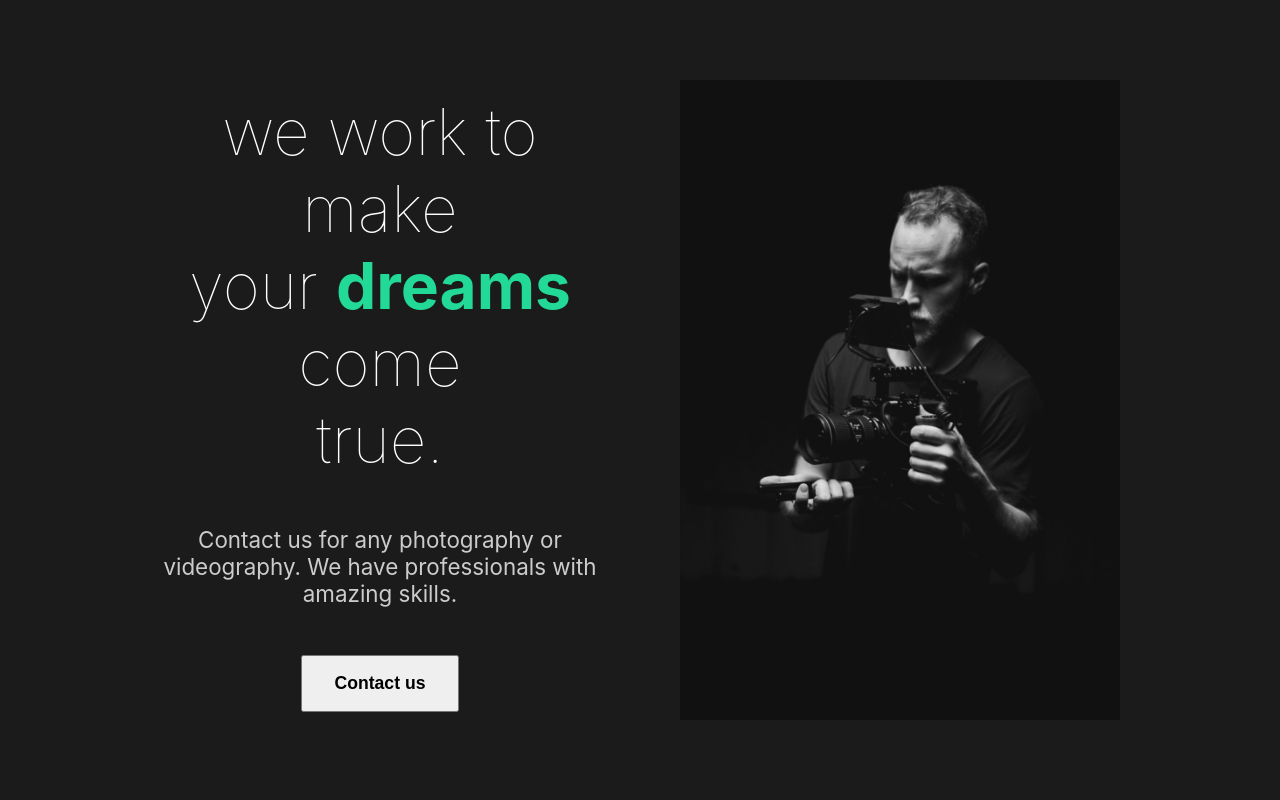
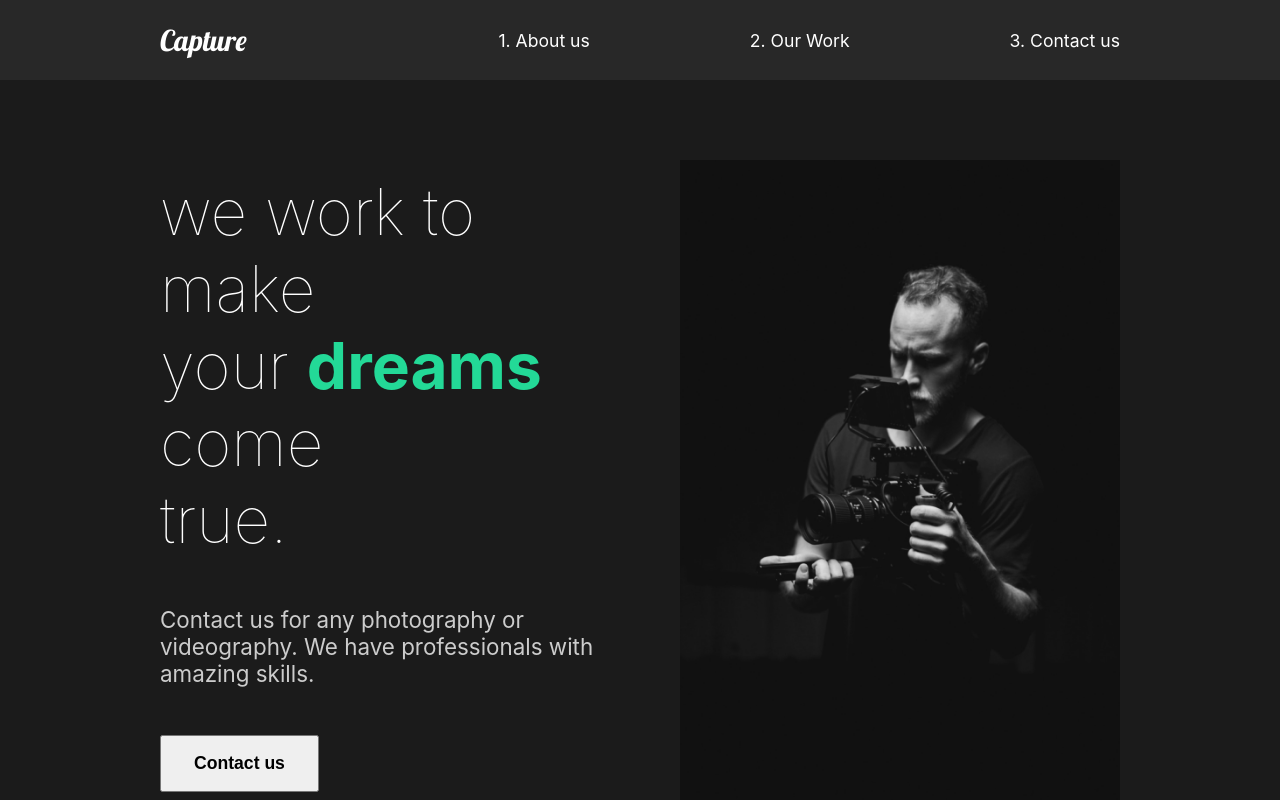
Before and after one commit to samueljohnprasad/bussiness-portfolio-website, a React (Create React App) app: page / in a window 1280 px wide. Shown: the top 800 px of the page. Built offline with nearby package versions, Linux system fonts and the light colour scheme.

Commit message:
added the Nav  bar and some stylings

```diff
--- a/public/index.html
+++ b/public/index.html
@@ -9,6 +9,7 @@
       name="description"
       content="Web site created using create-react-app"
     />
+
     <link rel="preconnect" href="https://fonts.gstatic.com">
 <link href="https://fonts.googleapis.com/css2?family=Inter:wght@400;700&family=Lobster&display=swap" rel="stylesheet">
     <link rel="apple-touch-icon" href="%PUBLIC_URL%/logo192.png" />
--- a/src/App.css
+++ /dev/null
@@ -1,38 +0,0 @@
-.App {
-  text-align: center;
-}
-
-.App-logo {
-  height: 40vmin;
-  pointer-events: none;
-}
-
-@media (prefers-reduced-motion: no-preference) {
-  .App-logo {
-    animation: App-logo-spin infinite 20s linear;
-  }
-}
-
-.App-header {
-  background-color: #282c34;
-  min-height: 100vh;
-  display: flex;
-  flex-direction: column;
-  align-items: center;
-  justify-content: center;
-  font-size: calc(10px + 2vmin);
-  color: white;
-}
-
-.App-link {
-  color: #61dafb;
-}
-
-@keyframes App-logo-spin {
-  from {
-    transform: rotate(0deg);
-  }
-  to {
-    transform: rotate(360deg);
-  }
-}
--- a/src/App.js
+++ b/src/App.js
@@ -1,13 +1,15 @@
 
-import './App.css';
+
 import AboutUs from './pages/AboutUs'
 //global style
 import GlobalStyle from './components/GlobalStyle'
+import Nav from './components/Nav'
 
 function App() {
   return (
     <div className="App">
       <GlobalStyle/>
+      <Nav/>
      <AboutUs/>
     </div>
   );
--- a/src/components/FaqSection.js
+++ b/src/components/FaqSection.js
@@ -1,8 +1,10 @@
 import React from 'react'
+import { About } from "../pages/styles";
+import styled from "styled-components";
 
 export default function FaqSection() {
     return (
-        <div className='faq'>
+        <Faq>
             <h2>Any Questions <span>FAQ</span></h2>
             <div className='question'>
                 <h4>How Do I Start?</h4>
@@ -33,6 +35,34 @@
                 </div>
             </div>
 
-        </div>
+        </Faq>
     )
 }
+
+const Faq=styled(About)`
+  display:block;
+  span{
+      display:block;
+  }
+  h2{
+      padding-botton:2rem;
+      font-weight:lighter;
+  }
+  .faq-line{
+      background:#cccccc;
+      height:0.2rem;
+      margin:2rem 0rem;
+      width:100%;
+
+  }
+  .question{
+      padding:3rem 0rem;
+      cursor:pointer;
+  }
+  .answer{
+      padding:2rem 0rem;
+      p{
+          padding:1rem 0rem;
+      }
+  }
+`;
--- /dev/null
+++ b/src/components/Nav.js
@@ -0,0 +1,55 @@
+import React from "react";
+import styled from "styled-components";
+
+function Nav() {
+  return (
+    <StyledNav>
+      <h1>
+        <a id='logo' href="#">Capture</a>
+      </h1>
+      <ul>
+        <li>
+          <a href="#">1. About us</a>
+        </li>
+        <li>
+          <a href="#">2. Our Work</a>
+        </li>
+        <li>
+          <a href="#">3. Contact us</a>
+        </li>
+      </ul>
+    </StyledNav>
+  );
+}
+
+const StyledNav = styled.nav`
+    min-height:10vh;
+    display:flex;
+    margin:auto;
+    justify-content:space-between;
+    align-items:center;
+    padding:1rem 10rem;
+    background:#282828;
+
+    a{
+        color:white;
+        text-decoration:none;
+    }
+
+    ul{
+        display:flex;
+        list-style:none;
+    }
+    #logo{
+        font-size:1.8rem;
+        font-family: "Lobster",   cursive;
+        font-weight:lighter;
+
+    }
+    li{
+        padding-left:10rem;
+        position:relative;
+    }
+
+`;
+export default Nav;
```
